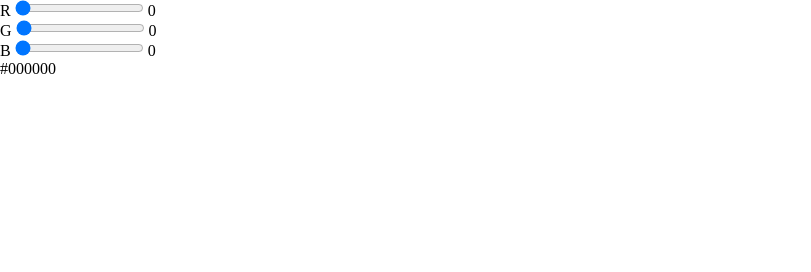
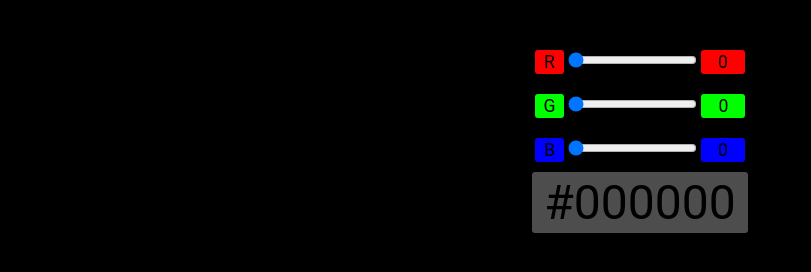
Before and after one commit to RomainDoyen/colorrgb_extension, a browser extension: page pages/index.html in a window 1280 px wide. Shown: the whole page, without its empty margins (0-811 px from the left). Drawn offline with Linux system fonts and the light colour scheme.

Commit message:
Adding style

```diff
--- a/styles/style.css
+++ b/styles/style.css
@@ -1,5 +1,46 @@
 * {
-    block-size: border-box;
+    box-sizing: border-box;
     margin: 0;
     padding: 0;
 }
+
+body {
+    background-color: rgb(0,0,0);
+    text-align: center;
+    padding: 40px 0 0 0;
+}
+
+.rgbcolors {
+    padding: 10px;
+}
+
+output {
+    display: inline-block;
+    min-width: 2.5em;
+}
+
+label, output {
+    padding: 2px 9px;
+    border-radius: 3px;
+    font-family: 'Roboto', sans-serif;
+    color: #000;
+    font-size: 1.1em;
+}
+
+label[for=r], output[for=r] {
+    background-color: #f00;
+}
+
+label[for=g], output[for=g] {
+    background-color: #0f0;
+}
+
+label[for=b], output[for=b] {
+    background-color: #00f;
+}
+
+#hex {
+    min-width: 4.5em;
+    font-size: 3em;
+    background: rgba(255,255,255,.3);
+}
```
